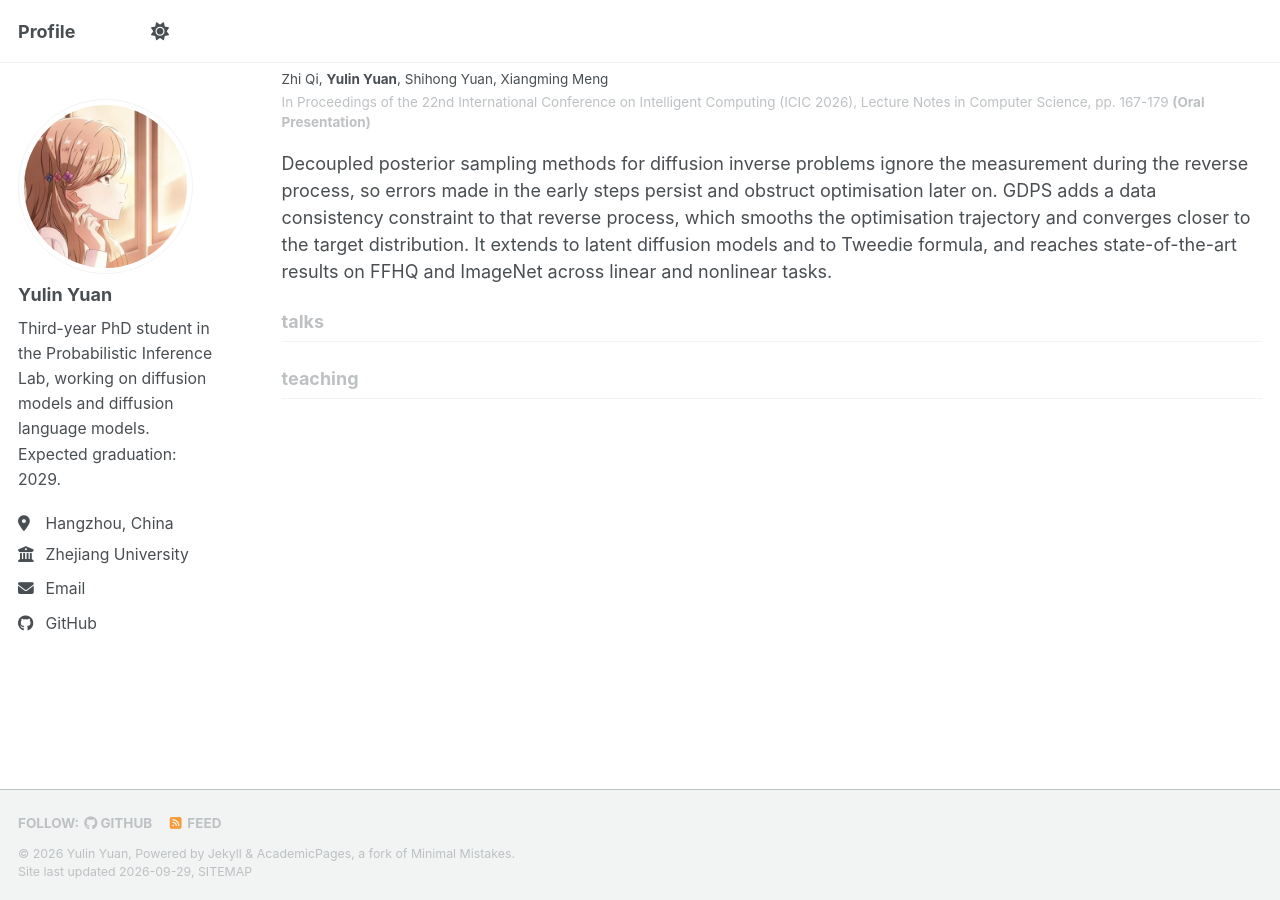
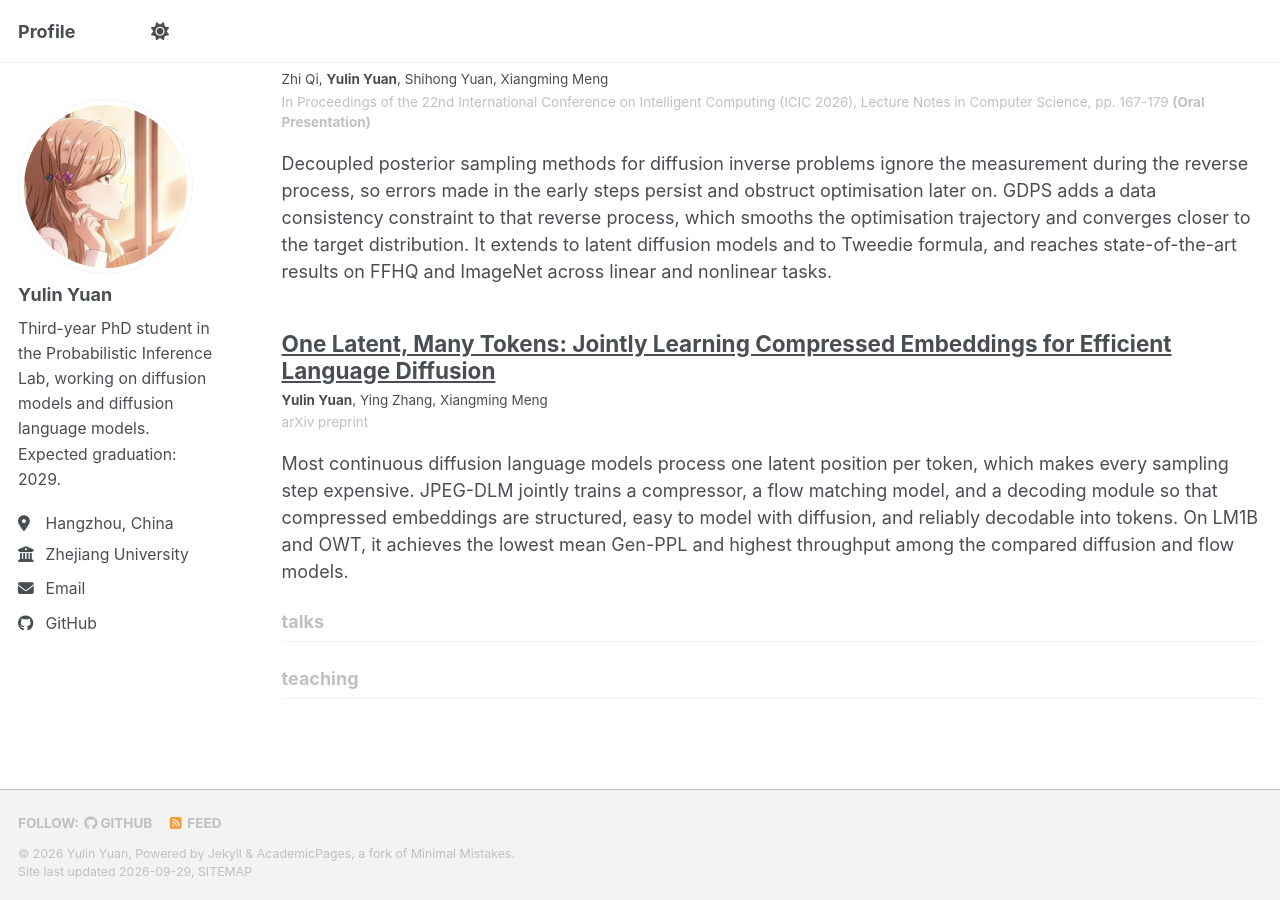
Before and after one commit to infiniteYuanyl/infiniteYuanyl.github.io, a Jekyll site: the page built from _pages/collection-archive.html, in a window 1280 px wide and 900 px high, scrolled down 843 px. Built offline with Jekyll 4.4.1, drawn with Linux system fonts in a browser that asks for light colours; a style sheet for code colours, icons or effects is not loaded.

Commit message:
Add JPEG-DLM preprint to publications

```diff
--- /dev/null
+++ b/_publications/2026-09-26-jpeg-dlm.md
@@ -0,0 +1,20 @@
+---
+title: "One Latent, Many Tokens: Jointly Learning Compressed Embeddings for Efficient Language Diffusion"
+collection: publications
+acronym: 'JPEG-DLM'
+short_venue: 'arXiv preprint'
+summary: 'Jointly learned compressed embeddings that shorten latent sequences while improving diffusion modeling, token decoding, and generation throughput.'
+order: 1   # position in the list on the front page; 1 is first
+category: preprints
+permalink: /publication/2026-jpeg-dlm
+excerpt: 'Most continuous diffusion language models process one latent position per token, which makes every sampling step expensive. JPEG-DLM jointly trains a compressor, a flow matching model, and a decoding module so that compressed embeddings are structured, easy to model with diffusion, and reliably decodable into tokens. On LM1B and OWT, it achieves the lowest mean Gen-PPL and highest throughput among the compared diffusion and flow models.'
+date: 2026-09-26
+venue: 'arXiv preprint'
+authors: '**Yulin Yuan**, Ying Zhang, Xiangming Meng'
+---
+
+Continuous diffusion language models commonly assign one latent position to every token, so each sampling step remains expensive even though positions are updated in parallel. Existing two-stage compression methods shorten the latent sequence, but they fix the compressed embedding space before training the generative model. That fixed space can be difficult for diffusion to model and for a decoder to map back to tokens.
+
+We introduce **JPEG-DLM**, which jointly trains a compressor, a flow matching model, and a decoding module. Joint-embedding prediction teaches the model to recover clean target embeddings from corrupted compressed views, shaping an embedding space that is more structured, easier to generate, and reliably decodable.
+
+Across LM1B and OWT, JPEG-DLM achieves the lowest mean Gen-PPL and highest throughput among the compared diffusion and flow models. At a compression rate of 0.5 on OWT, it reaches a Gen-PPL of 34.52 at approximately 2.3x the throughput of ELF.
```
Also changed, not shown: _publications/2025-10-19-ust-ssm.md (+1 -1 lines), _publications/2026-05-25-vrcd.md (+1 -1 lines), _publications/2026-07-22-gdps-icic.md (+1 -1 lines).
